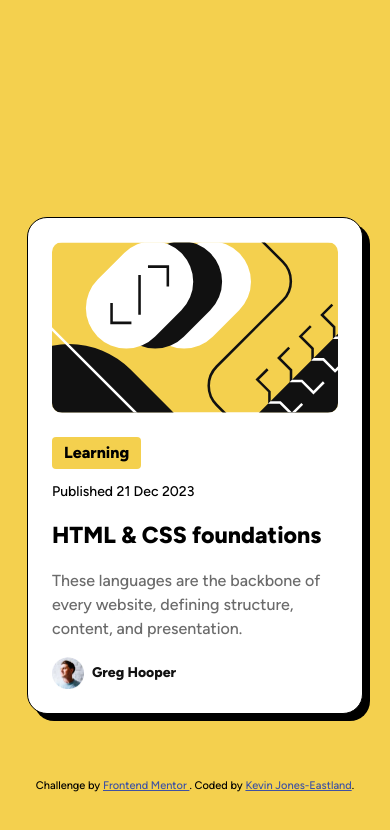
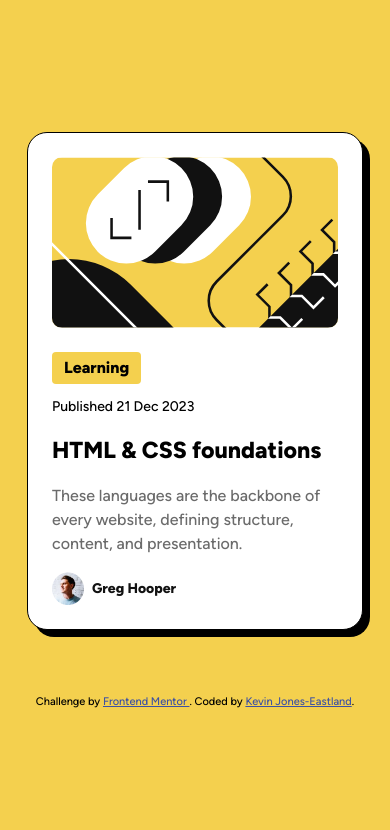
Before and after one commit to kmje405/fem-blog-preview-card, a plain HTML site: page index.html in a window 390 px wide. Drawn offline with Linux system fonts and the light colour scheme.

Commit message:
fix: reduce top margin in body and update media query breakpoint for responsiveness

```diff
--- a/style.css
+++ b/style.css
@@ -60,7 +60,7 @@ body {
   display: flex;
   flex-direction: column;
   align-items: center;
-  margin-top: 20vh;
+  margin-top: 10vh;
 }
 
 /* Block */
@@ -166,7 +166,7 @@ footer {
 }
 
 /* Responsive */
-@media (min-width: 48rem) {
+@media (min-width: var(--bp-tablet)) {
   .card {
     max-width: clamp(24rem, 28vw, 26rem);
   }
```
